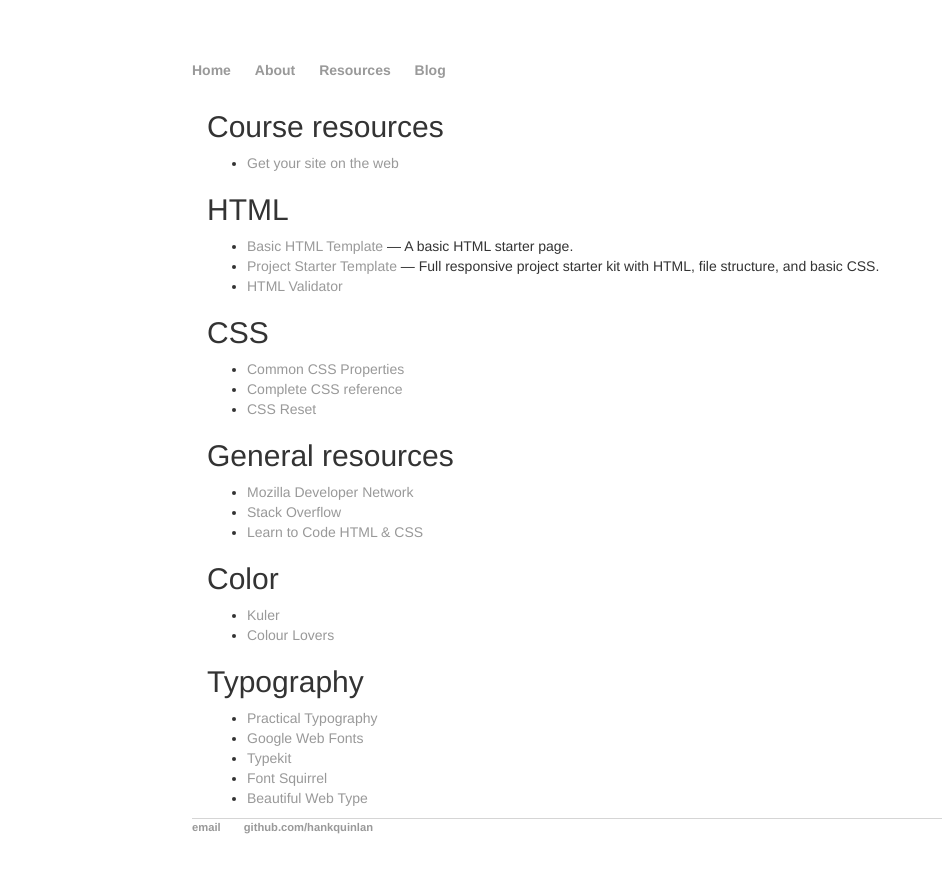
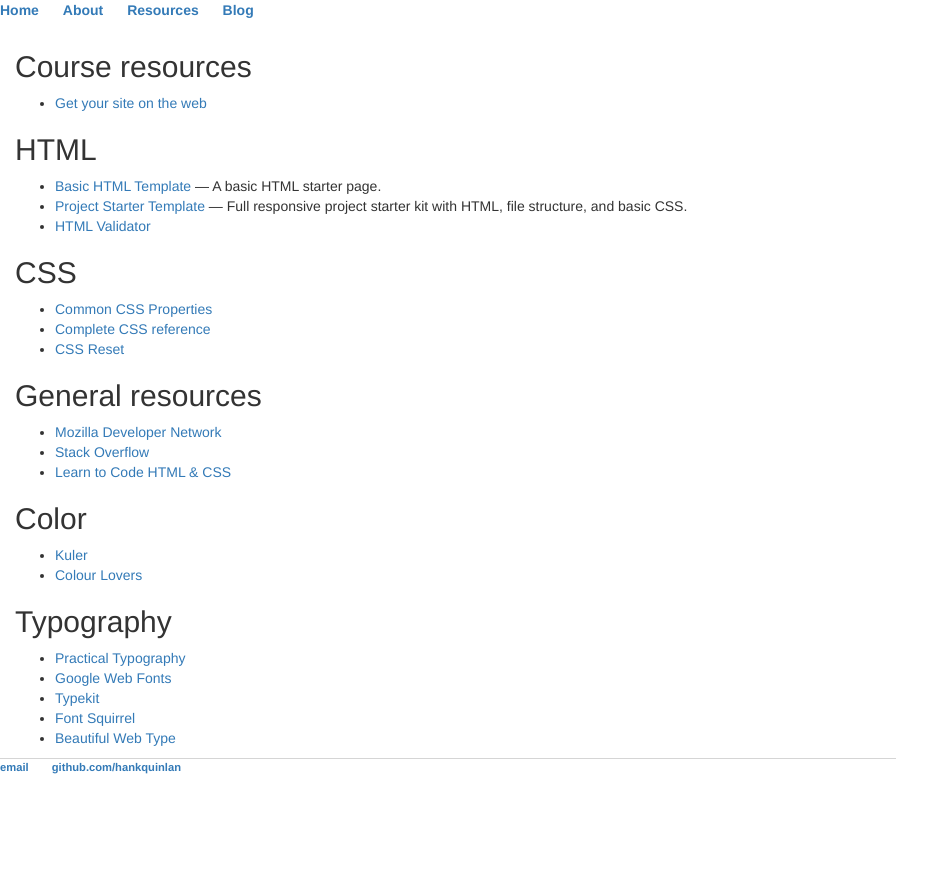
Before and after one commit to CP-classes/Web1Class, a Jekyll site: the page built from resources.md, in a window 1280 px wide. Shown: the top 873 px of the page, without its empty margins (0-942 px from the left). Built offline with Jekyll 4.4.1, drawn with Linux system fonts in a browser that asks for light colours; nearby versions of some CDN libraries; library files that are not in the unit come from our copies.

Commit message:
Update default.html

```diff
--- a/_layouts/default.html
+++ b/_layouts/default.html
@@ -3,9 +3,9 @@
 		<head>
 			<title>{{ page.title }}</title>
 			<!-- link to main stylesheet -->
-			<link rel="stylesheet" type="text/css" href="/css/main.css">
+			<link rel="stylesheet" type="text/css" href="{{ site.baseurl }}//css/main.css">
 				<link rel="stylesheet" href="{{ site.baseurl }}/bootstrap.min.css">
-				<link rel="stylesheet" href="{{ site.baseurl }}/main1.css">
+				<!--link rel="stylesheet" href="{{ site.baseurl }}/main1.css"!-->
 		</head>
 		<body>
 			<nav>
```
